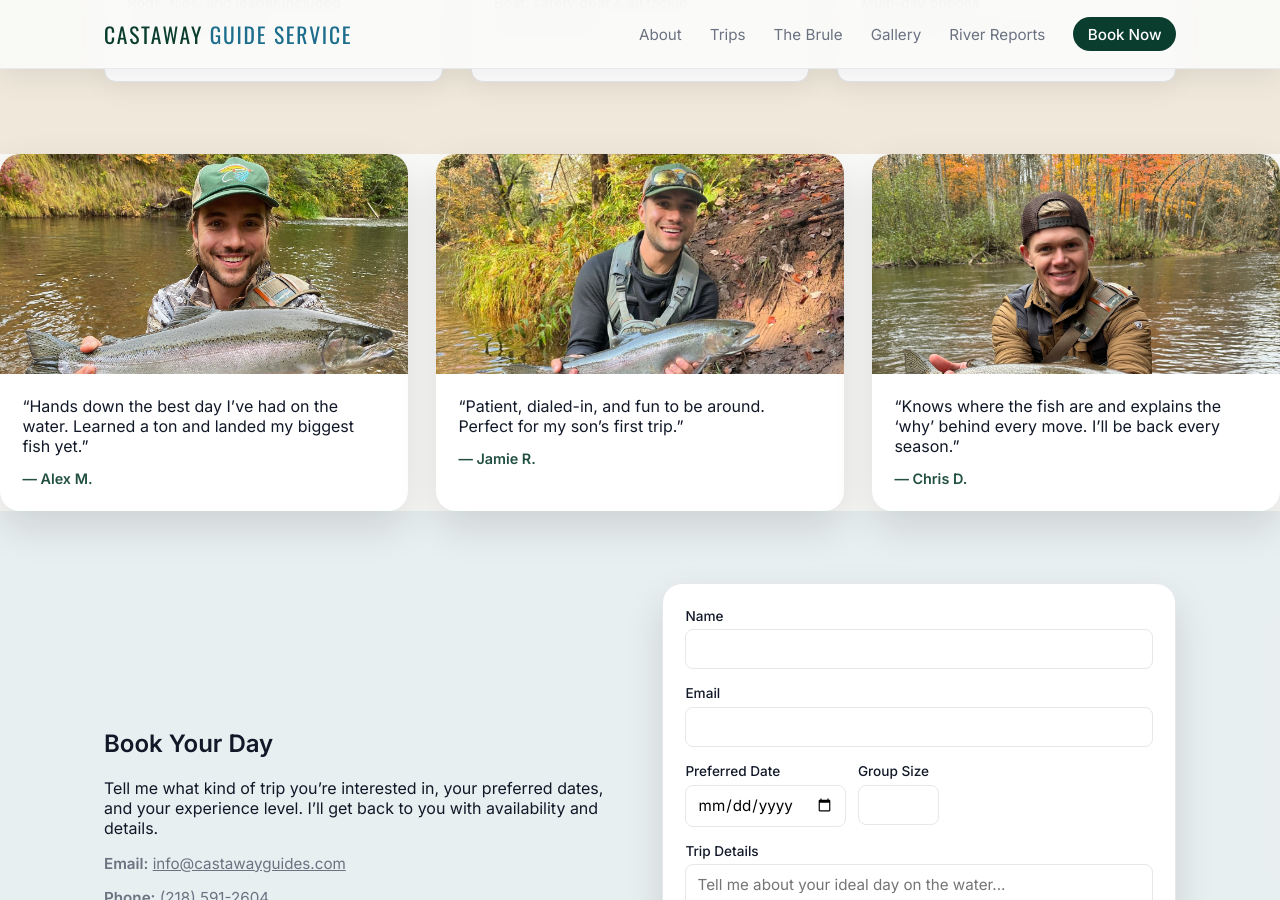
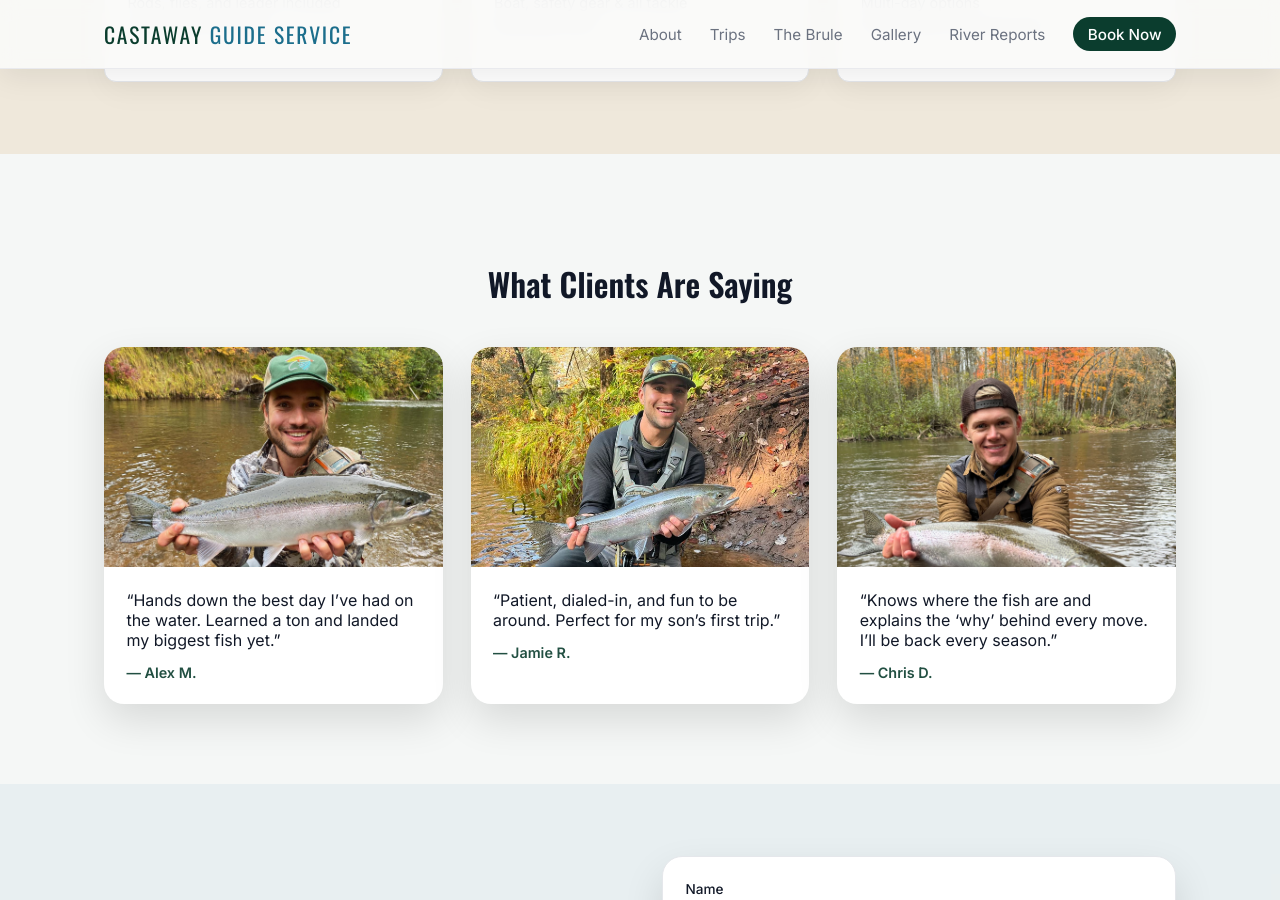
Before and after one commit to adamholden7/CastAwayGuideService, a Jekyll site: the page built from index.md, in a window 1280 px wide and 900 px high, scrolled down 1921 px. Built offline with Jekyll 4.4.1, drawn with Linux system fonts in a browser that asks for light colours.

Commit message:
Update index.md

```diff
--- a/index.md
+++ b/index.md
@@ -141,33 +141,44 @@ description: Guided fly fishing trips on Wisconsin's Brule River – half-day an
   </div>
 </section> -->
 
-<div class="card-grid testimonials">
+{% if site.data.client.show_testimonials != false %}
+<section id="testimonials" class="section testimonials-section">
+  <div class="container">
+    <header class="section-header">
+      <h2>What Clients Are Saying</h2>
+    </header>
 
-  <article class="testimonial-card">
-    <img class="testimonial-img" src="{{ '/assets/images/gallery-1.jpg' | relative_url }}" alt="Client holding a fish on the Brule">
-    <div class="testimonial-body">
-      <p>“Hands down the best day I’ve had on the water. Learned a ton and landed my biggest fish yet.”</p>
-      <span class="testimonial-name">— Alex M.</span>
+    <div class="card-grid testimonials">
+
+      <article class="testimonial-card">
+        <img class="testimonial-img" src="{{ '/assets/images/gallery-1.jpg' | relative_url }}" alt="Client holding a fish on the Brule">
+        <div class="testimonial-body">
+          <p>“Hands down the best day I’ve had on the water. Learned a ton and landed my biggest fish yet.”</p>
+          <span class="testimonial-name">— Alex M.</span>
+        </div>
+      </article>
+
+      <article class="testimonial-card">
+        <img class="testimonial-img" src="{{ '/assets/images/gallery-2.jpg' | relative_url }}" alt="Client landing a steelhead">
+        <div class="testimonial-body">
+          <p>“Patient, dialed-in, and fun to be around. Perfect for my son’s first trip.”</p>
+          <span class="testimonial-name">— Jamie R.</span>
+        </div>
+      </article>
+
+      <article class="testimonial-card">
+        <img class="testimonial-img" src="{{ '/assets/images/gallery-3.jpg' | relative_url }}" alt="Client with a fall steelhead">
+        <div class="testimonial-body">
+          <p>“Knows where the fish are and explains the ‘why’ behind every move. I’ll be back every season.”</p>
+          <span class="testimonial-name">— Chris D.</span>
+        </div>
+      </article>
+
     </div>
-  </article>
+  </div>
+</section>
+{% endif %}
 
-  <article class="testimonial-card">
-    <img class="testimonial-img" src="{{ '/assets/images/gallery-2.jpg' | relative_url }}" alt="Client landing a steelhead">
-    <div class="testimonial-body">
-      <p>“Patient, dialed-in, and fun to be around. Perfect for my son’s first trip.”</p>
-      <span class="testimonial-name">— Jamie R.</span>
-    </div>
-  </article>
-
-  <article class="testimonial-card">
-    <img class="testimonial-img" src="{{ '/assets/images/gallery-3.jpg' | relative_url }}" alt="Client with a fall steelhead">
-    <div class="testimonial-body">
-      <p>“Knows where the fish are and explains the ‘why’ behind every move. I’ll be back every season.”</p>
-      <span class="testimonial-name">— Chris D.</span>
-    </div>
-  </article>
-
-</div>
 
 {% if site.data.client.show_booking_form != false %}
 <section id="contact" class="section section-accent">
```
